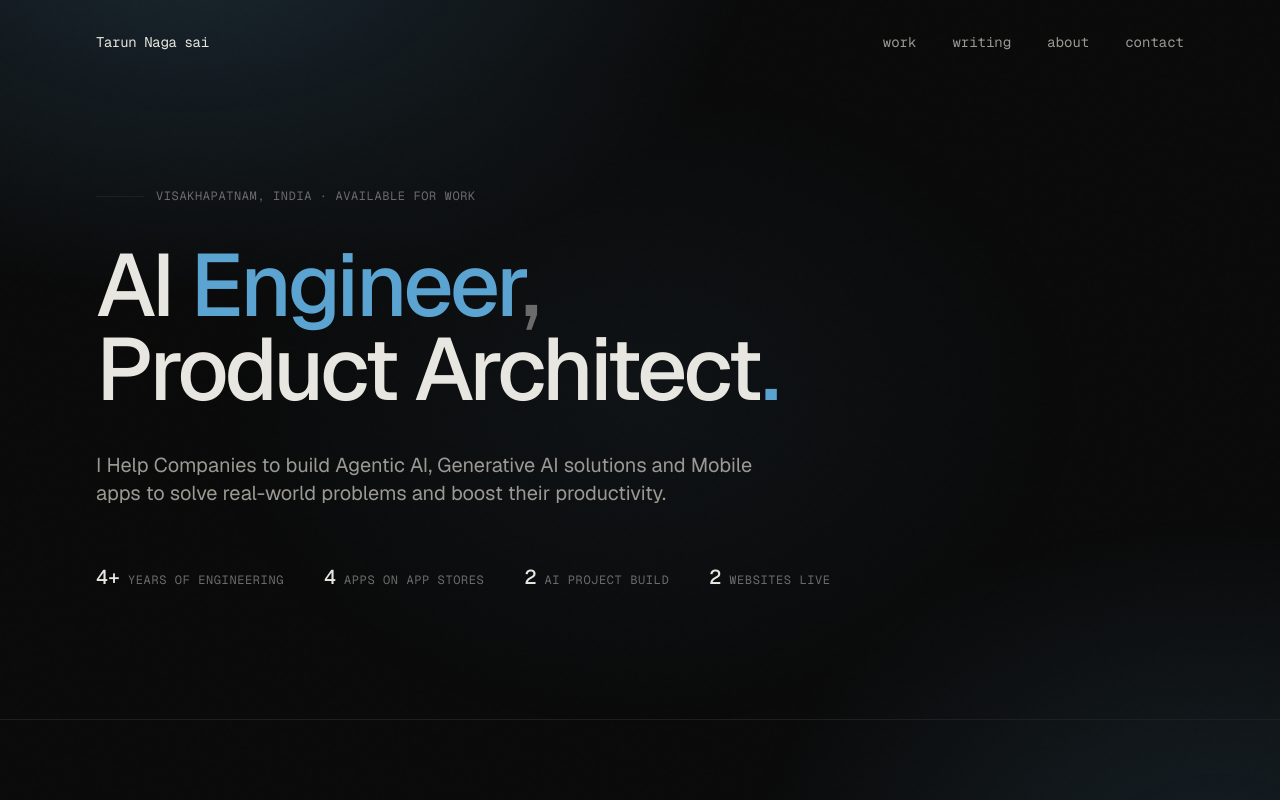
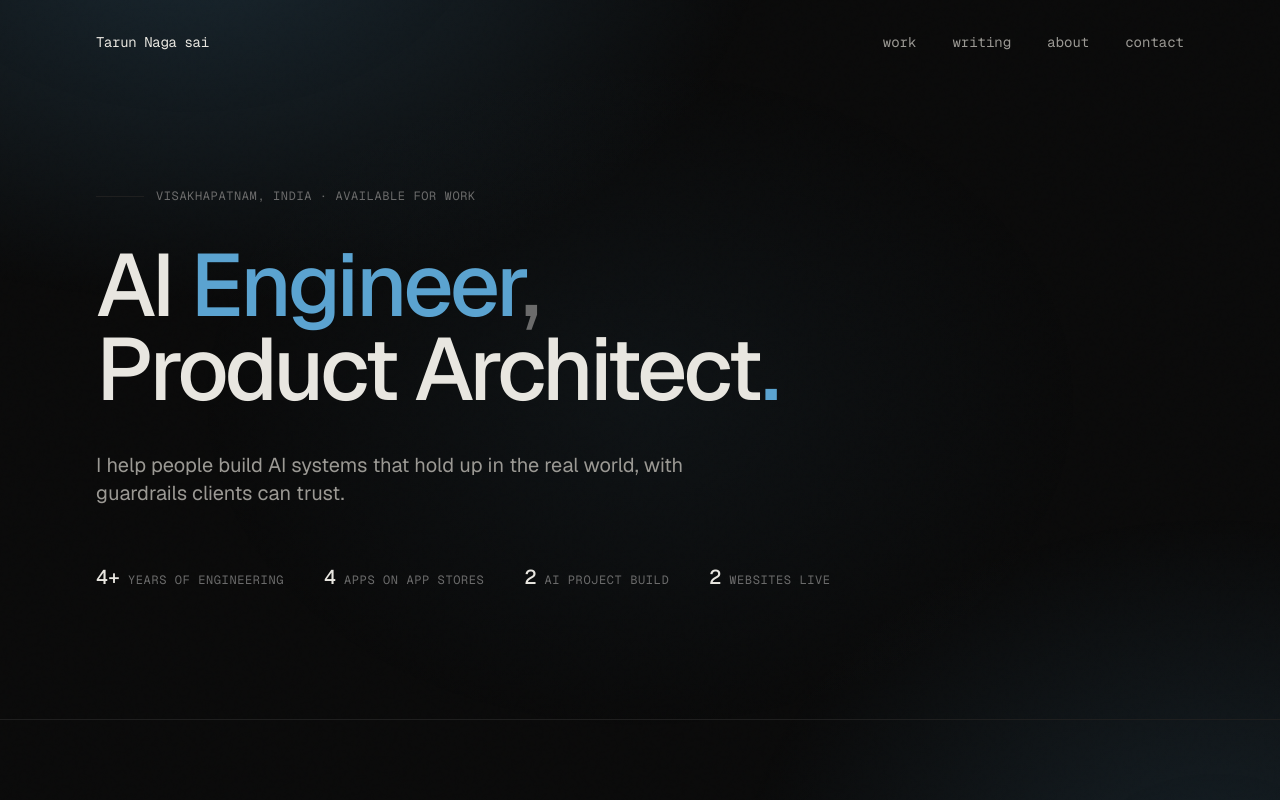
Before and after one commit to TarunNagaSai/TarunNagaSai, a Next.js app: page / in a window 1280 px wide. Shown: the top 800 px of the page. Built offline with nearby package versions, Linux system fonts and the light colour scheme.

Commit message:
fix: update Hero component description for clarity and impact

```diff
--- a/components/home/Hero.tsx
+++ b/components/home/Hero.tsx
@@ -43,7 +43,7 @@ export function Hero() {
           transition={{ duration: 0.9, ease, delay: 0.15 }}
           className="mt-10 max-w-2xl text-lg sm:text-xl text-subtle leading-relaxed"
         >
-          I Help Companies to build Agentic AI, Generative AI solutions and Mobile apps to solve real-world problems and boost their productivity.
+          I help people build AI systems that hold up in the real world, with guardrails clients can trust.
         </motion.p>
 
         <motion.div
```
